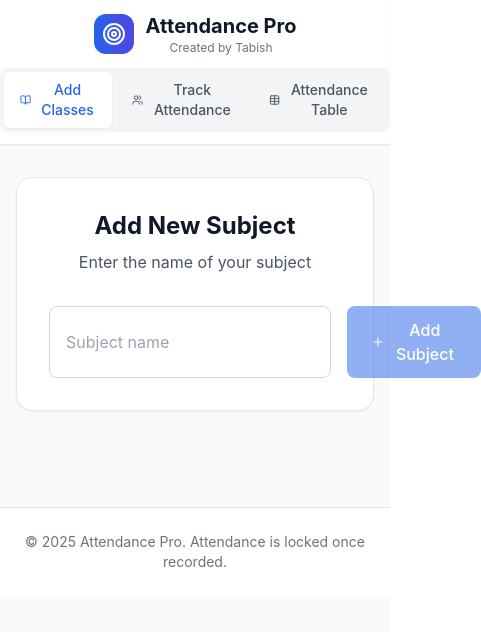
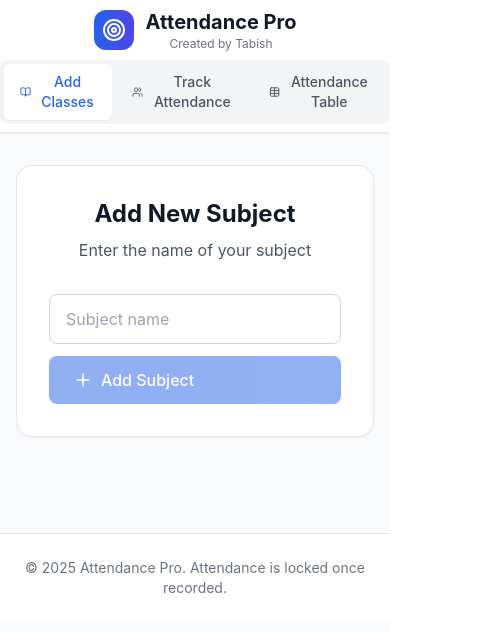
Before and after one commit to Tabish-X/attendance, a React (Create React App) app: page / in a window 390 px wide. Shown: the top 632 px of the page, 481 px wide, since content can reach past the window. Built offline with nearby package versions, Linux system fonts and the light colour scheme.

Commit message:
Refactor layout and spacing in App.js

```diff
--- a/src/App.js
+++ b/src/App.js
@@ -242,7 +242,7 @@ export default function App() {
     <div className="min-h-screen bg-gray-50">
       <header className="bg-white shadow-sm border-b border-gray-200">
         <div className="max-w-7xl mx-auto px-4 sm:px-6 lg:px-8">
-          <div className="flex flex-col sm:flex-row justify-between items-center gap-3 sm:gap-0 py-3 sm:h-16">
+          <div className="flex flex-col sm:flex-row items-center sm:justify-between gap-2 sm:gap-0 py-2 sm:h-16">
             <div className="flex items-center space-x-3 text-center sm:text-left">
               <div className="w-10 h-10 bg-gradient-to-r from-blue-600 to-indigo-600 rounded-xl flex items-center justify-center">
                 <Target className="w-6 h-6 text-white" />
@@ -253,7 +253,7 @@ export default function App() {
               </div>
             </div>
 
-            <div className="flex items-center space-x-4">
+            <div className="flex w-full sm:w-auto justify-center sm:justify-end gap-2 sm:gap-4">
               {saveStatus && (
                 <div className={`flex items-center space-x-1 px-3 py-1 rounded-full text-xs font-medium ${
                   saveStatus.includes('failed')
@@ -333,7 +333,7 @@ export default function App() {
                 <p className="text-gray-600">Enter the name of your subject</p>
               </div>
 
-              <div className="flex gap-4">
+              <div className="flex flex-col sm:flex-row gap-3">
                 <input
                   type="text"
                   value={newSubject}
```
